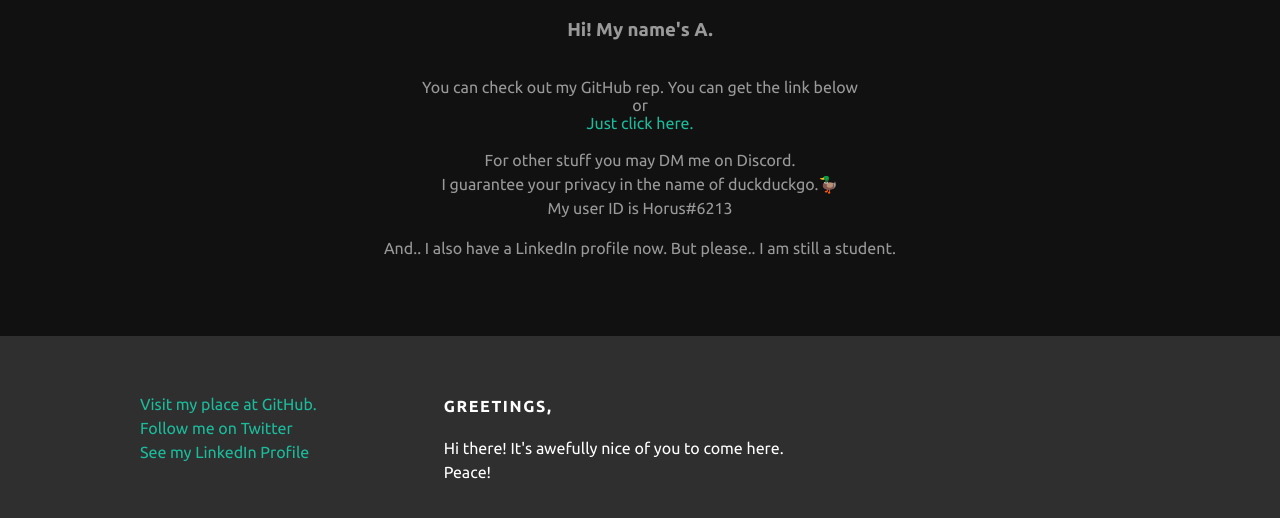
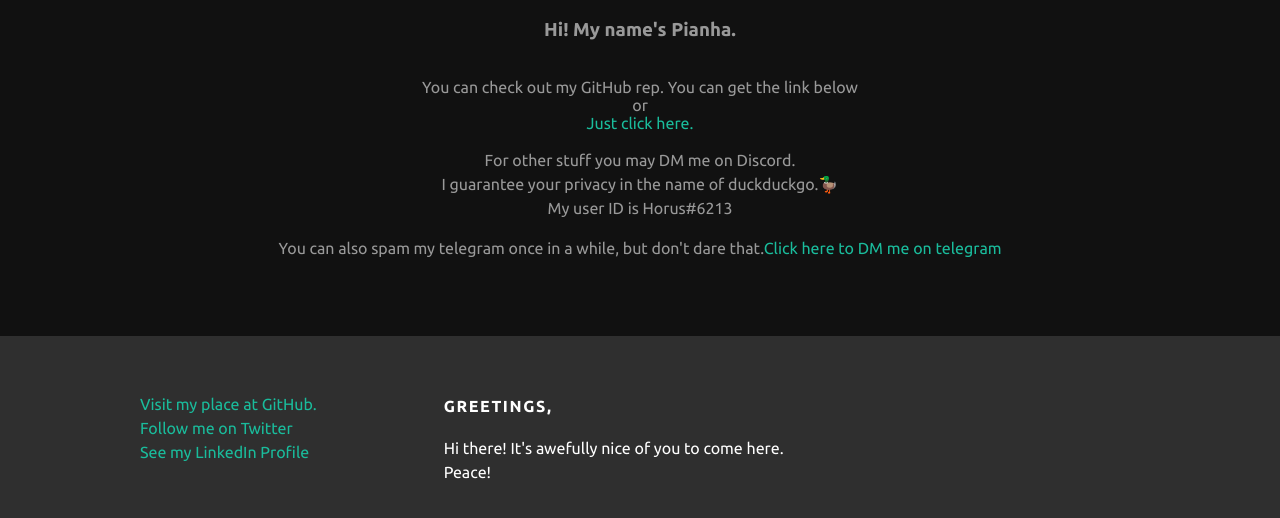
Before and after one commit to ThePiranhaGuy/ThePiranhaGuy.github.io, a plain HTML site: page contact.html in a window 1280 px wide. Shown: the part 368-886 px from the top of the page. Drawn offline with Linux system fonts and the light colour scheme.

Commit message:
Update contact.html

```diff
--- a/contact.html
+++ b/contact.html
@@ -29,7 +29,7 @@
           <h1 class="about-title">Need Someone to talk to <em>eh!</em> </h1>
           <div class="about-content">
             <p>
-              <h3>Hi! My name's A.</h3><br>
+              <h3>Hi! My name's Pianha.</h3><br>
               You can check out my GitHub rep. You can get the link below <br>
                or <br>
               <a href="https://github.com/ThePiranhaGuy" target="_blank"> Just click here. </a>  <br>
@@ -40,7 +40,7 @@
                My user ID is Horus#6213<br>
             </p>
             <p>
-              And.. I also have a LinkedIn profile now. But please.. I am still a student.
+              You can also spam my telegram once in a while, but don't dare that.<a href="t.me/ThePiranhaGuy" target="_blank">Click here to DM me on telegram</a>
             </p>
           </div>
         </div>
```
